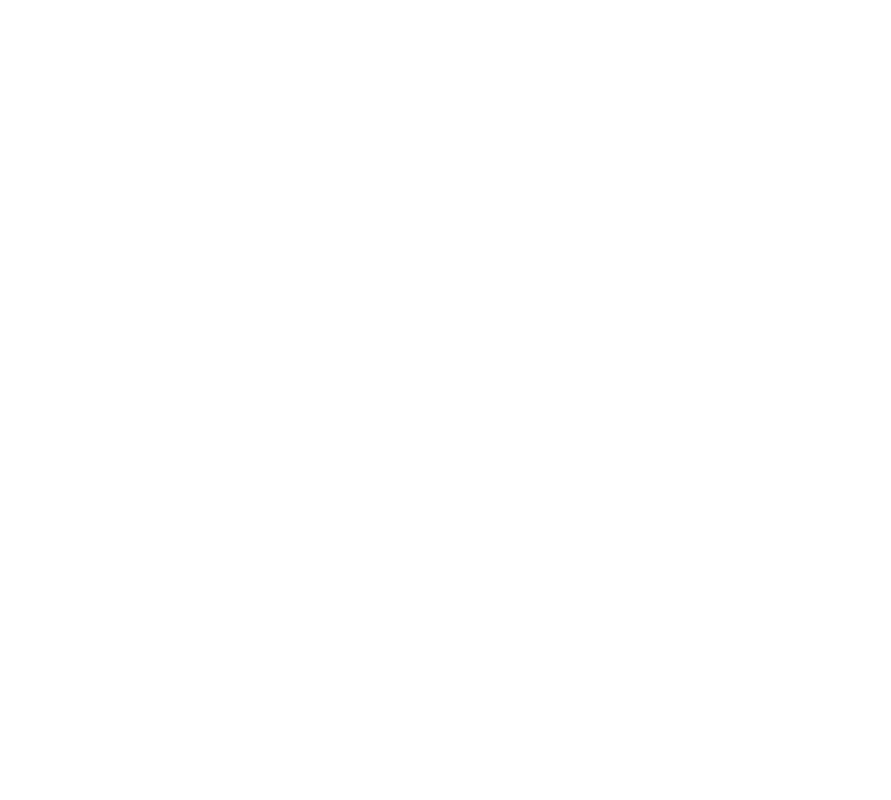
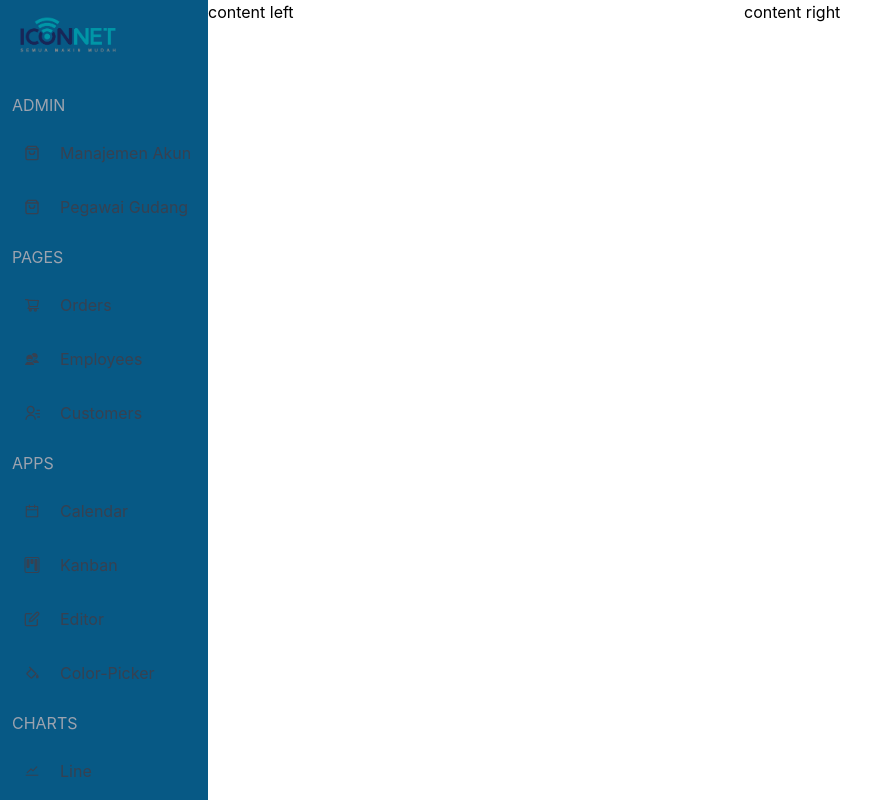
Before and after one commit to Ardyas-setya/pln-iconplus-frontend, a React (Create React App) app: page /admin/dashboard in a window 1280 px wide. Before the commit this address had no page. Shown: the whole page, without its empty margins (0-891 px from the left). Built offline with nearby package versions, Linux system fonts and the light colour scheme.

Commit message:
progress sidebar

```diff
--- a/package.json
+++ b/package.json
@@ -6,8 +6,10 @@
     "@testing-library/jest-dom": "^5.16.5",
     "@testing-library/react": "^13.4.0",
     "@testing-library/user-event": "^13.5.0",
+    "flowbite-react": "^0.2.0",
     "react": "^18.2.0",
     "react-dom": "^18.2.0",
+    "react-icons": "^4.4.0",
     "react-router-dom": "^6.4.1",
     "react-scripts": "5.0.1",
     "web-vitals": "^2.1.4"
--- a/src/App.js
+++ b/src/App.js
@@ -1,5 +1,6 @@
 import React from "react";
 import { BrowserRouter as Router, Routes, Route } from "react-router-dom";
+import AdminDashboard from "./routes/admin/AdminDashboard";
 import AdminLogin from "./routes/admin/AdminLogin";
 import Homepage from "./routes/Homepage/Homepage";
 function App() {
@@ -7,6 +8,7 @@
     <Router>
       <Routes>
         <Route path="/admin/login" element={<AdminLogin />}></Route>
+        <Route path="/admin/dashboard" element={<AdminDashboard />}></Route>
         <Route path="/" element={<Homepage />}></Route>
       </Routes>
     </Router>
--- /dev/null
+++ b/src/assets/images/icon/Icons.js
@@ -0,0 +1 @@
+import { BsGear } from "react-icons/bs";
--- a/src/index.css
+++ b/src/index.css
@@ -3,6 +3,10 @@
 @tailwind utilities;
 
 
+@font-face {
+  font-family: "inter-light";
+  src: url("./assets/fonts/Inter-Light.ttf");
+}
 @font-face {
   font-family: "inter-regular";
   src: url("./assets/fonts/Inter-Regular.ttf");
--- a/src/routes/admin/AdminDashboard.js
+++ b/src/routes/admin/AdminDashboard.js
@@ -1,7 +1,14 @@
-import React from "react";
+import React, { useState } from "react";
+import Sidebar from "./Sidebar";
 
 const AdminDashboard = () => {
-  return <div>AdminDashboard</div>;
+  return (
+    <div className="flex ">
+      <Sidebar />
+      <section className="flex-1">content left</section>
+      <section className="flex-1 w-28">content right</section>
+    </div>
+  );
 };
 
 export default AdminDashboard;
--- /dev/null
+++ b/src/routes/admin/Sidebar.js
@@ -0,0 +1,190 @@
+import { React, useState } from "react";
+import { Link, NavLink } from "react-router-dom";
+import { SiShopware } from "react-icons/si";
+import { MdOutlineCancel } from "react-icons/md";
+import {
+  AiOutlineCalendar,
+  AiOutlineShoppingCart,
+  AiOutlineAreaChart,
+  AiOutlineBarChart,
+  AiOutlineStock,
+} from "react-icons/ai";
+import { FiShoppingBag, FiEdit, FiPieChart } from "react-icons/fi";
+import { BsKanban, BsBarChart } from "react-icons/bs";
+import { BiColorFill } from "react-icons/bi";
+import { IoMdContacts } from "react-icons/io";
+import { RiContactsLine, RiStockLine } from "react-icons/ri";
+import { GiLouvrePyramid } from "react-icons/gi";
+// import { TooltipComponent } from "@syncfusion/ej2-react-popups";
+import Logo from "../../assets/images/logos/logo.png";
+
+const initialState = {
+  chat: false,
+  cart: false,
+  userProfile: false,
+  notification: false,
+};
+
+const links = [
+  {
+    title: "Admin",
+    links: [
+      {
+        name: "Manajemen akun",
+        icon: <FiShoppingBag />,
+      },
+      {
+        name: "pegawai gudang",
+        icon: <FiShoppingBag />,
+      },
+    ],
+  },
+
+  {
+    title: "Pages",
+    links: [
+      {
+        name: "orders",
+        icon: <AiOutlineShoppingCart />,
+      },
+      {
+        name: "employees",
+        icon: <IoMdContacts />,
+      },
+      {
+        name: "customers",
+        icon: <RiContactsLine />,
+      },
+    ],
+  },
+  {
+    title: "Apps",
+    links: [
+      {
+        name: "calendar",
+        icon: <AiOutlineCalendar />,
+      },
+      {
+        name: "kanban",
+        icon: <BsKanban />,
+      },
+      {
+        name: "editor",
+        icon: <FiEdit />,
+      },
+      {
+        name: "color-picker",
+        icon: <BiColorFill />,
+      },
+    ],
+  },
+  {
+    title: "Charts",
+    links: [
+      {
+        name: "line",
+        icon: <AiOutlineStock />,
+      },
+      {
+        name: "area",
+        icon: <AiOutlineAreaChart />,
+      },
+
+      {
+        name: "bar",
+        icon: <AiOutlineBarChart />,
+      },
+      {
+        name: "pie",
+        icon: <FiPieChart />,
+      },
+      {
+        name: "financial",
+        icon: <RiStockLine />,
+      },
+      {
+        name: "color-mapping",
+        icon: <BsBarChart />,
+      },
+      {
+        name: "pyramid",
+        icon: <GiLouvrePyramid />,
+      },
+      {
+        name: "stacked",
+        icon: <AiOutlineBarChart />,
+      },
+    ],
+  },
+];
+
+const Sidebar = () => {
+  // const { currentColor, activeMenu, setActiveMenu, screenSize } =
+  //   useStateContext();
+  const [screenSize, setScreenSize] = useState(undefined);
+  const [currentColor, setCurrentColor] = useState("#03C9D7");
+  // const [currentMode, setCurrentMode] = useState("Light");
+  // const [themeSettings, setThemeSettings] = useState(false);
+  const [activeMenu, setActiveMenu] = useState(true);
+  // const [isClicked, setIsClicked] = useState(initialState);
+
+  const handleCloseSideBar = () => {
+    if (activeMenu !== undefined && screenSize <= 900) {
+      setActiveMenu(false);
+    }
+  };
+
+  const activeLink =
+    "flex items-center gap-5 pl-4 pt-3 pb-2.5 rounded-lg  text-white  text-md m-2";
+  const normalLink =
+    "flex items-center gap-5 pl-4 pt-3 pb-2.5 rounded-lg text-md text-gray-700 dark:text-gray-200 dark:hover:text-black hover:bg-light-gray m-2";
+
+  return (
+    <div className="h-screen md:overflow-hidden overflow-auto md:hover:overflow-auto pb-10 bg-sky-800 w-52">
+      {activeMenu && (
+        <>
+          <div className="flex items-center self-center justify-content-center">
+            <Link
+              to="/"
+              onClick={handleCloseSideBar}
+              className="self-center gap-3 ml-3 mt-4 flex text-xl font-extrabold tracking-tight text-slate-900"
+            >
+              <img
+                src={Logo}
+                alt="icon+ logo"
+                className="w-28 self-center "
+              ></img>
+            </Link>
+          </div>
+          <div className="mt-10 ">
+            {links.map((item) => (
+              <div key={item.title}>
+                <p className="text-gray-400 dark:text-gray-400 m-3 mt-4 uppercase">
+                  {item.title}
+                </p>
+                {item.links.map((link) => (
+                  <NavLink
+                    to={`/${link.name}`}
+                    key={link.name}
+                    onClick={handleCloseSideBar}
+                    style={({ isActive }) => ({
+                      backgroundColor: isActive ? currentColor : "",
+                    })}
+                    className={({ isActive }) =>
+                      isActive ? activeLink : normalLink
+                    }
+                  >
+                    {link.icon}
+                    <span className="capitalize ">{link.name}</span>
+                  </NavLink>
+                ))}
+              </div>
+            ))}
+          </div>
+        </>
+      )}
+    </div>
+  );
+};
+
+export default Sidebar;
--- a/tailwind.config.js
+++ b/tailwind.config.js
@@ -3,11 +3,13 @@
   content: ["./src/**/*.{js,jsx,ts,tsx}"],
   theme: {
     fontFamily: {
+      inter: ["inter-light", "Inter-light"],
       inter: ["inter-regular", "Inter-Regular"],
       interBold: ["inter-bold", "Inter-bold"],
     },
     // colors: {
     //   blueIconBasic: "#0096A7",
+    //   navy: "#182657",
     // },
     extend: {},
   },
```
Also changed, not shown: 1 other file (tests, documents, lock files or other folders).
